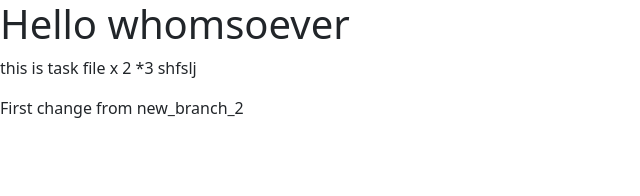
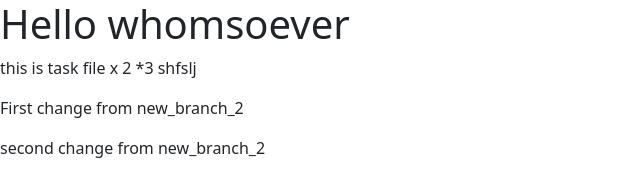
Before and after one commit to Akash-1gif/None_of_your_business, a plain HTML site: page task.html in a window 1280 px wide. Shown: the whole page, without its empty margins (0-640 px from the left). Drawn offline with nearby package versions, Linux system fonts and the light colour scheme.

Commit message:
making a new change which will be directly pushed into github

```diff
--- a/task.html
+++ b/task.html
@@ -14,5 +14,7 @@
     <script src="https://cdn.jsdelivr.net/npm/bootstrap@5.3.3/dist/js/bootstrap.bundle.min.js" integrity="sha384-YvpcrYf0tY3lHB60NNkmXc5s9fDVZLESaAA55NDzOxhy9GkcIdslK1eN7N6jIeHz" crossorigin="anonymous"></script>
 
     <p>First change from new_branch_2</p>
+
+    <p>second change from new_branch_2</p>
   </body>
 </html>
```
